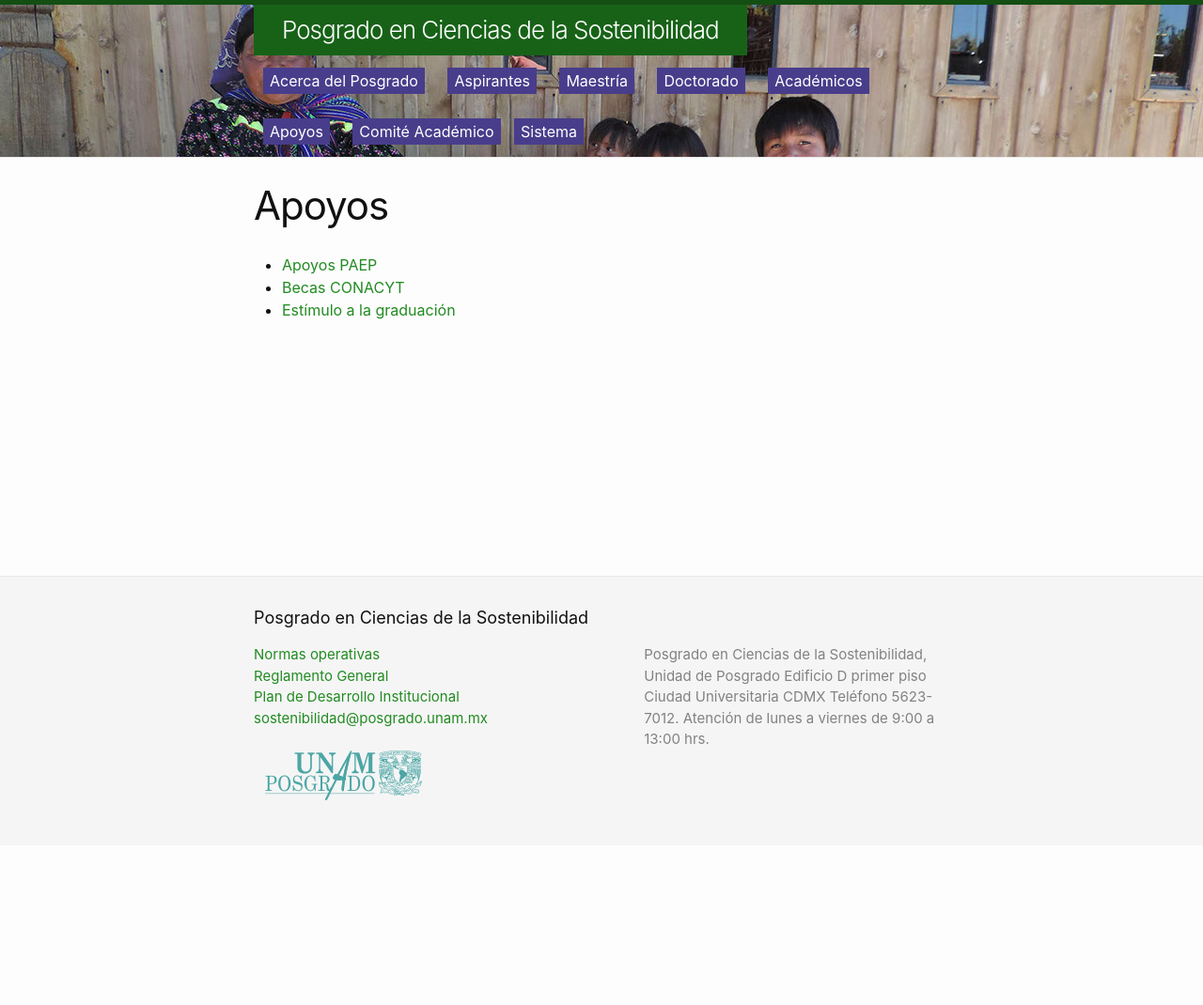
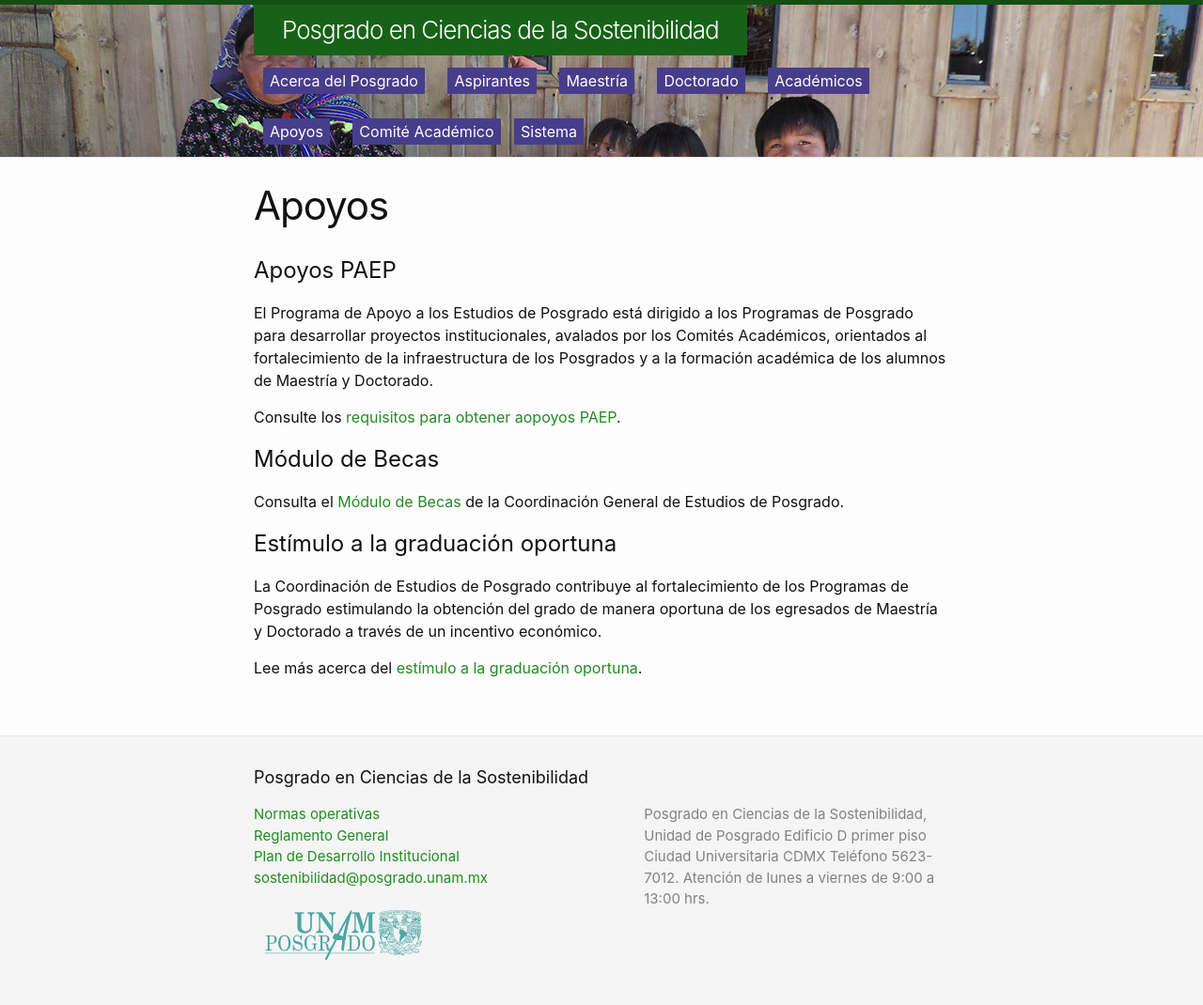
Before and after one commit to pcs-unam/pcs-unam.github.io, a Jekyll site: the page built from 05_apoyos.md, in a window 1280 px wide. Shown: the whole page at 94% size. Built offline with Jekyll 4.4.1, drawn with Linux system fonts in a browser that asks for light colours; before the commit the page ends 900 px from its top, so only the background shows below that.

Commit message:
apoyos y becas

```diff
--- a/05_apoyos.md
+++ b/05_apoyos.md
@@ -6,7 +6,28 @@
 menu: true
 ---
 
+# Apoyos PAEP
 
- - [Apoyos PAEP](/apoyos/paep)
- - [Becas CONACYT](/apoyos/beca_conacyt)
- - [Estímulo a la graduación](/apoyos/estimulo_graduacion)
+El Programa de Apoyo a los Estudios de Posgrado está dirigido a los
+Programas de Posgrado para desarrollar proyectos institucionales,
+avalados por los Comités Académicos, orientados al fortalecimiento de
+la infraestructura de los Posgrados y a la formación académica de los
+alumnos de Maestría y Doctorado.
+
+Consulte los [requisitos para obtener aopoyos PAEP](/apoyos/paep).
+
+
+# Módulo de Becas
+
+Consulta el [Módulo de Becas](http://www.posgrado.unam.mx/modulo-de-becas) de la Coordinación
+General de Estudios de Posgrado.
+
+
+# Estímulo a la graduación oportuna
+
+La Coordinación de Estudios de Posgrado contribuye al fortalecimiento
+de los Programas de Posgrado estimulando la obtención del grado de
+manera oportuna de los egresados de Maestría y Doctorado a través de
+un incentivo económico.
+
+Lee más acerca del [estímulo a la graduación oportuna](http://www.posgrado.unam.mx/es/estimulo-la-graduacion-oportuna).
```
Also changed, not shown: apoyos/beca_conacyt.md (deleted, +0 -5 lines), apoyos/estimulo_graduacion.md (deleted, +0 -5 lines).
